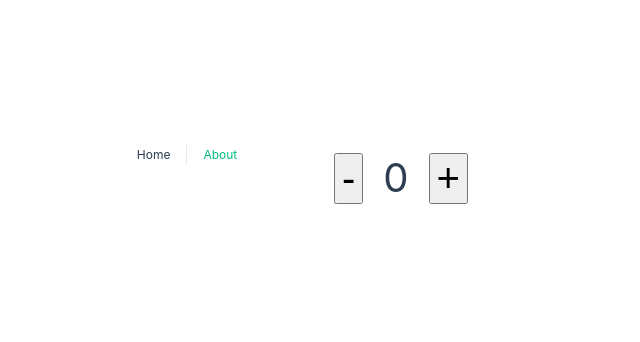
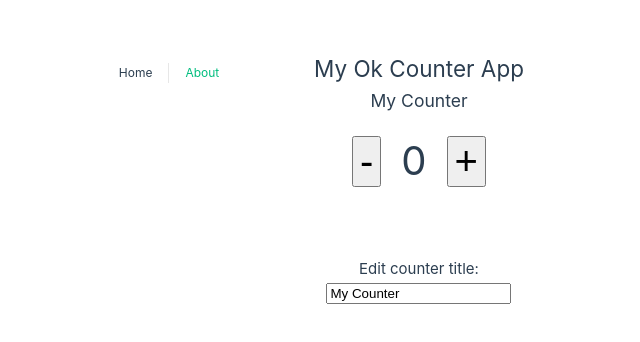
Before and after one commit to ronaldofjc/vue-composition-api-basics, a Vue app: page / in a window 1280 px wide. Shown: the part 222-564 px from the top of the page, without its empty margins (346-986 px from the left). Built offline with nearby package versions, Linux system fonts and the light colour scheme.

Commit message:
refs, reactive objects and non reactive data

```diff
--- a/src/views/HomeView.vue
+++ b/src/views/HomeView.vue
@@ -1,70 +1,41 @@
 <template>
   <div class="home">
+
+    <h2>{{ appTitle }}</h2>
+
+    <h3>{{ counterData.title }}</h3>
+
     <div class="btn">
       <button @click="decreaseCounter" class="btn">-</button>
-      <span class="counter">{{ counter }}</span>
+      <span class="counter">{{ counterData.count }}</span>
       <button @click="increaseCounter" class="btn">+</button>
+    </div>
+
+    <div class="edit">
+      <h4>Edit counter title:</h4>
+      <input v-model="counterData.title" type="text">
     </div>
   </div>
 </template>
 
 <script setup>
-  import { ref } from 'vue'
+  import { reactive } from 'vue'
 
-  const counter = ref(0)
+  const appTitle = 'My Ok Counter App'
+
+  const counterData = reactive({
+    count: 0,
+    title: 'My Counter'
+  })
 
   const increaseCounter = () => {
-    counter.value++
+    counterData.count++
   }
 
   const decreaseCounter = () => {
-    counter.value--
+    counterData.count--
   }
 </script>
-
-<!--
-<script>
-import { ref } from 'vue'
-
- export default {
-  setup() {
-    const counter = ref(0)
-
-    const increaseCounter = () => {
-      counter.value++
-    }
-
-    const decreaseCounter = () => {
-      counter.value--
-    }
-
-    return {
-      counter,
-      increaseCounter,
-      decreaseCounter
-    }
-  }
-}
-</script>
-
-<script>
-export default {
-  data() {
-    return {
-      counter: 0
-    }
-  },
-  methods: {
-    increaseCounter() {
-      this.counter++
-    },
-    decreaseCounter() {
-      this.counter--
-    }
-  }
-}
-</script>
--->
 
 <style>
 .home {
@@ -75,4 +46,7 @@
   font-size: 40px;
   margin: 10px;
 }
+.edit {
+  margin-top: 60px;
+}
 </style>
```
